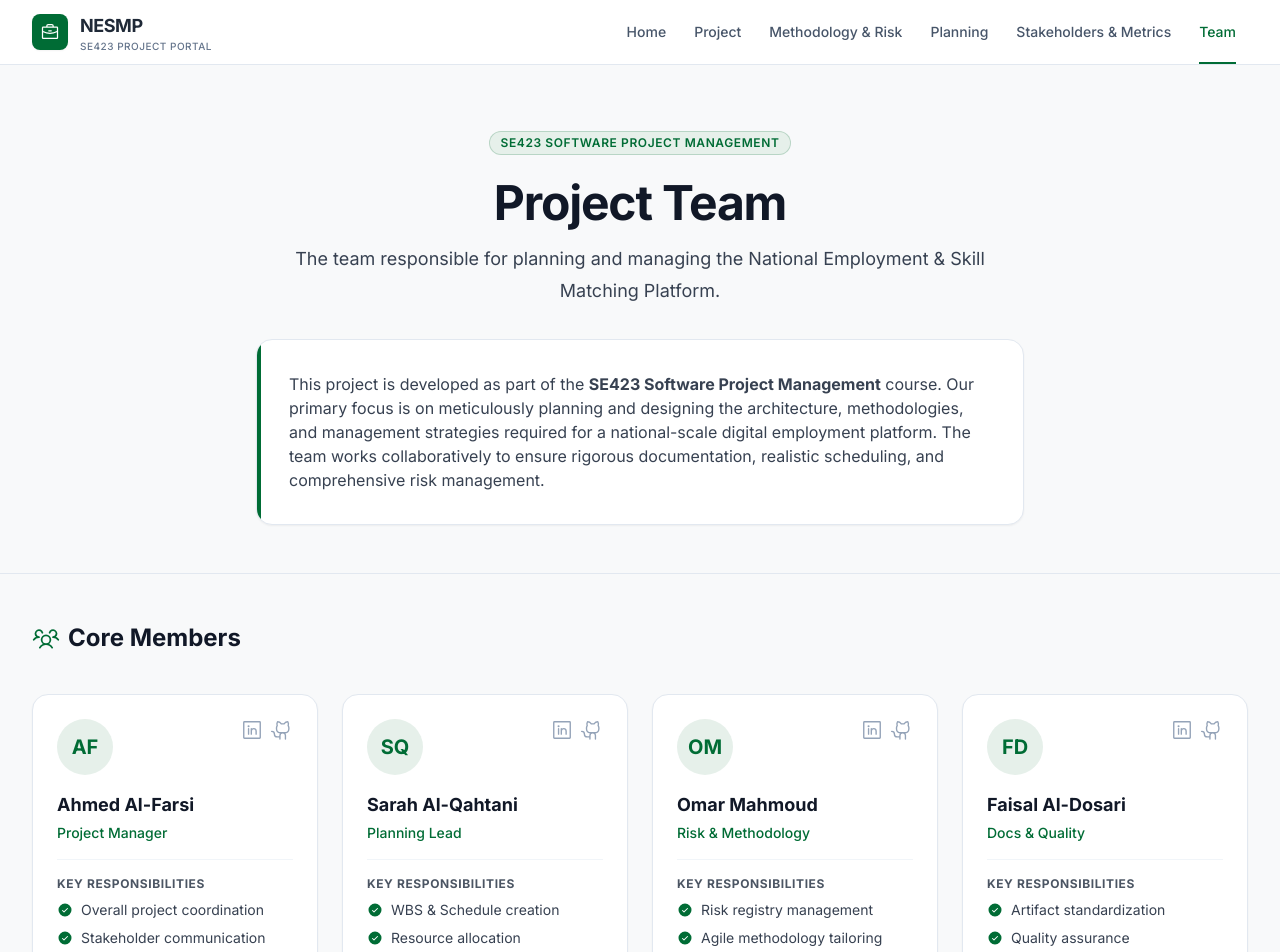
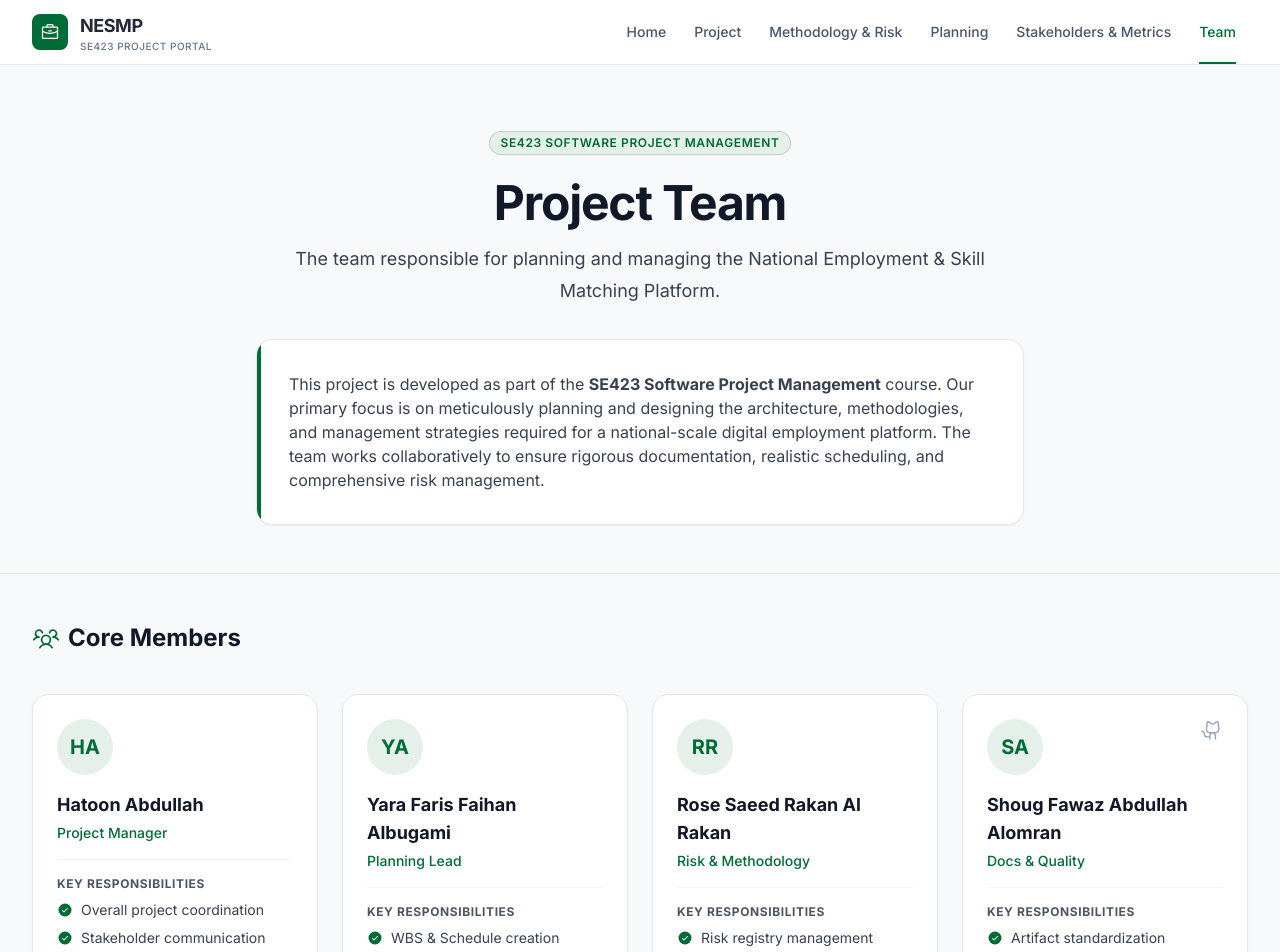
Before and after one commit to Shoug-Alomran/SE423-National-Employment-Skill-Matching-Platform, a React (Vite) app: page /team in a window 1280 px wide. Shown: the top 952 px of the page. Built offline with nearby package versions, Linux system fonts and the light colour scheme.

Commit message:
feat: update team members' details and remove placeholder links

```diff
--- a/src/data/team.js
+++ b/src/data/team.js
@@ -4,32 +4,32 @@
 
 export const members = [
   {
-    name: 'Ahmed Al-Farsi',
+    name: 'Hatoon Abdullah',
     role: 'Project Manager',
     responsibilities: ['Overall project coordination', 'Stakeholder communication', 'Final deliverables review'],
-    github: 'https://github.com/',
-    linkedin: 'https://www.linkedin.com/',
+    github: '',
+    linkedin: '',
   },
   {
-    name: 'Sarah Al-Qahtani',
+    name: 'Yara Faris Faihan Albugami',
     role: 'Planning Lead',
     responsibilities: ['WBS & Schedule creation', 'Resource allocation', 'Metric tracking (EVM)'],
-    github: 'https://github.com/',
-    linkedin: 'https://www.linkedin.com/',
+    github: '',
+    linkedin: '',
   },
   {
-    name: 'Omar Mahmoud',
+    name: 'Rose Saeed Rakan Al Rakan',
     role: 'Risk & Methodology',
     responsibilities: ['Risk registry management', 'Agile methodology tailoring', 'Mitigation planning'],
-    github: 'https://github.com/',
-    linkedin: 'https://www.linkedin.com/',
+    github: '',
+    linkedin: '',
   },
   {
-    name: 'Faisal Al-Dosari',
+    name: 'Shoug Fawaz Abdullah Alomran',
     role: 'Docs & Quality',
     responsibilities: ['Artifact standardization', 'Quality assurance', 'Version control management'],
-    github: 'https://github.com/',
-    linkedin: 'https://www.linkedin.com/',
+    github: 'https://github.com/Shoug-Alomran',
+    linkedin: '',
   },
 ];
 
```
